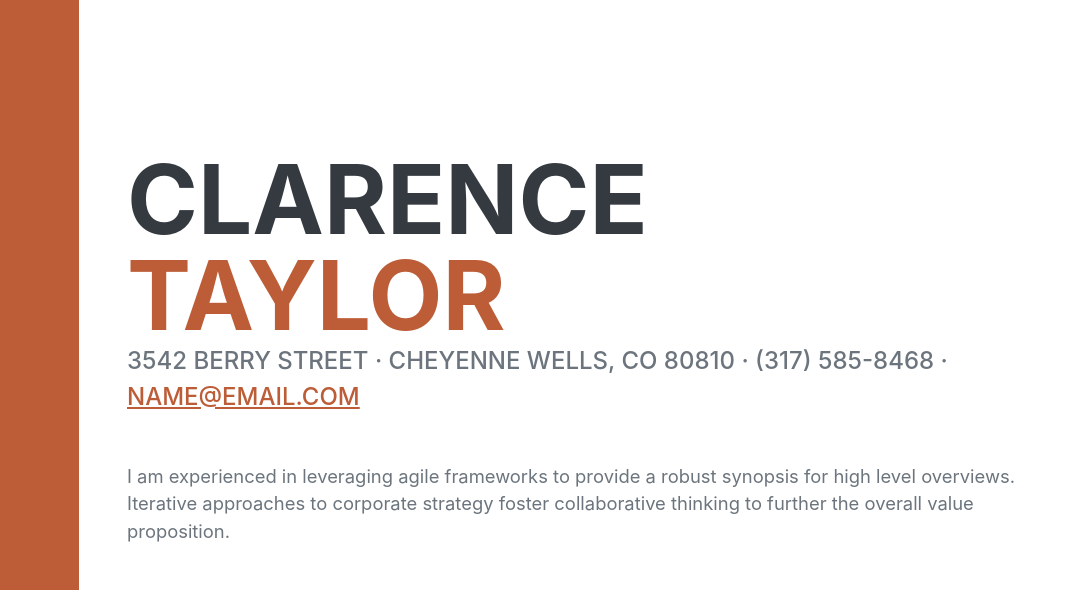
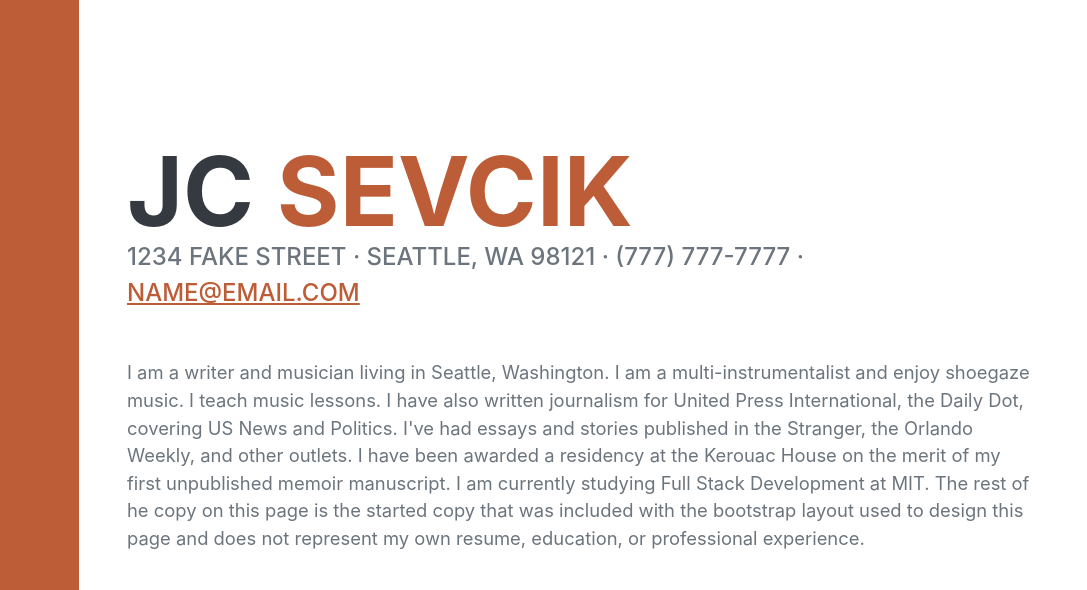
Before and after one commit to JCS777/JCS777.github.io, a plain HTML site: page index.html in a window 1280 px wide. Shown: the top 590 px of the page, 193-1280 px from the left. Drawn offline with nearby package versions, Linux system fonts and the light colour scheme; a web font is replaced by a local one.

Commit message:
Update index.html

```diff
--- a/index.html
+++ b/index.html
@@ -19,7 +19,7 @@
         <!-- Navigation-->
         <nav class="navbar navbar-expand-lg navbar-dark bg-primary fixed-top" id="sideNav">
             <a class="navbar-brand js-scroll-trigger" href="#page-top">
-                <span class="d-block d-lg-none">Clarence Taylor</span>
+                <span class="d-block d-lg-none">JC Sevcik</span>
                 <span class="d-none d-lg-block"><img class="img-fluid img-profile rounded-circle mx-auto mb-2" src="assets/img/profile.jpg" alt="..." /></span>
             </a>
             <button class="navbar-toggler" type="button" data-bs-toggle="collapse" data-bs-target="#navbarResponsive" aria-controls="navbarResponsive" aria-expanded="false" aria-label="Toggle navigation"><span class="navbar-toggler-icon"></span></button>
@@ -40,14 +40,14 @@
             <section class="resume-section" id="about">
                 <div class="resume-section-content">
                     <h1 class="mb-0">
-                        Clarence
-                        <span class="text-primary">Taylor</span>
+                        JC
+                        <span class="text-primary">Sevcik</span>
                     </h1>
                     <div class="subheading mb-5">
-                        3542 Berry Street · Cheyenne Wells, CO 80810 · (317) 585-8468 ·
+                        1234 Fake Street · Seattle, WA 98121 · (777) 777-7777 ·
                         <a href="mailto:name@email.com">name@email.com</a>
                     </div>
-                    <p class="lead mb-5">I am experienced in leveraging agile frameworks to provide a robust synopsis for high level overviews. Iterative approaches to corporate strategy foster collaborative thinking to further the overall value proposition.</p>
+                    <p class="lead mb-5">I am a writer and musician living in Seattle, Washington. I am a multi-instrumentalist and enjoy shoegaze music. I teach music lessons. I have also written journalism for United Press International, the Daily Dot, covering US News and Politics. I've had essays and stories published in the Stranger, the Orlando Weekly, and other outlets. I have been awarded a residency at the Kerouac House on the merit of my first unpublished memoir manuscript. I am currently studying Full Stack Development at MIT. The rest of he copy on this page is the started copy that was included with the bootstrap layout used to design this page and does not represent my own resume, education, or professional experience.</p>
                     <div class="social-icons">
                         <a class="social-icon" href="#!"><i class="fab fa-linkedin-in"></i></a>
                         <a class="social-icon" href="#!"><i class="fab fa-github"></i></a>
```
